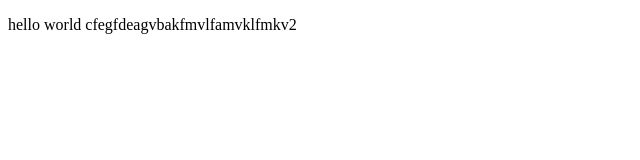
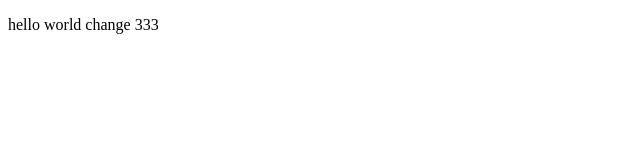
Before and after one commit to bendamari/new_project, a plain HTML site: page index.html in a window 1280 px wide. Shown: the whole page, without its empty margins (0-640 px from the left). Drawn offline with Linux system fonts and the light colour scheme.

Commit message:
sync cheack

```diff
--- a/index.html
+++ b/index.html
@@ -5,6 +5,6 @@
     <title>index page</title>
   </head>
   <body>
-    <p>hello world cfegfdeagvbakfmvlfamvklfmkv2</p>
+    <p>hello world change 333</p>
   </body>
 </html>
```
